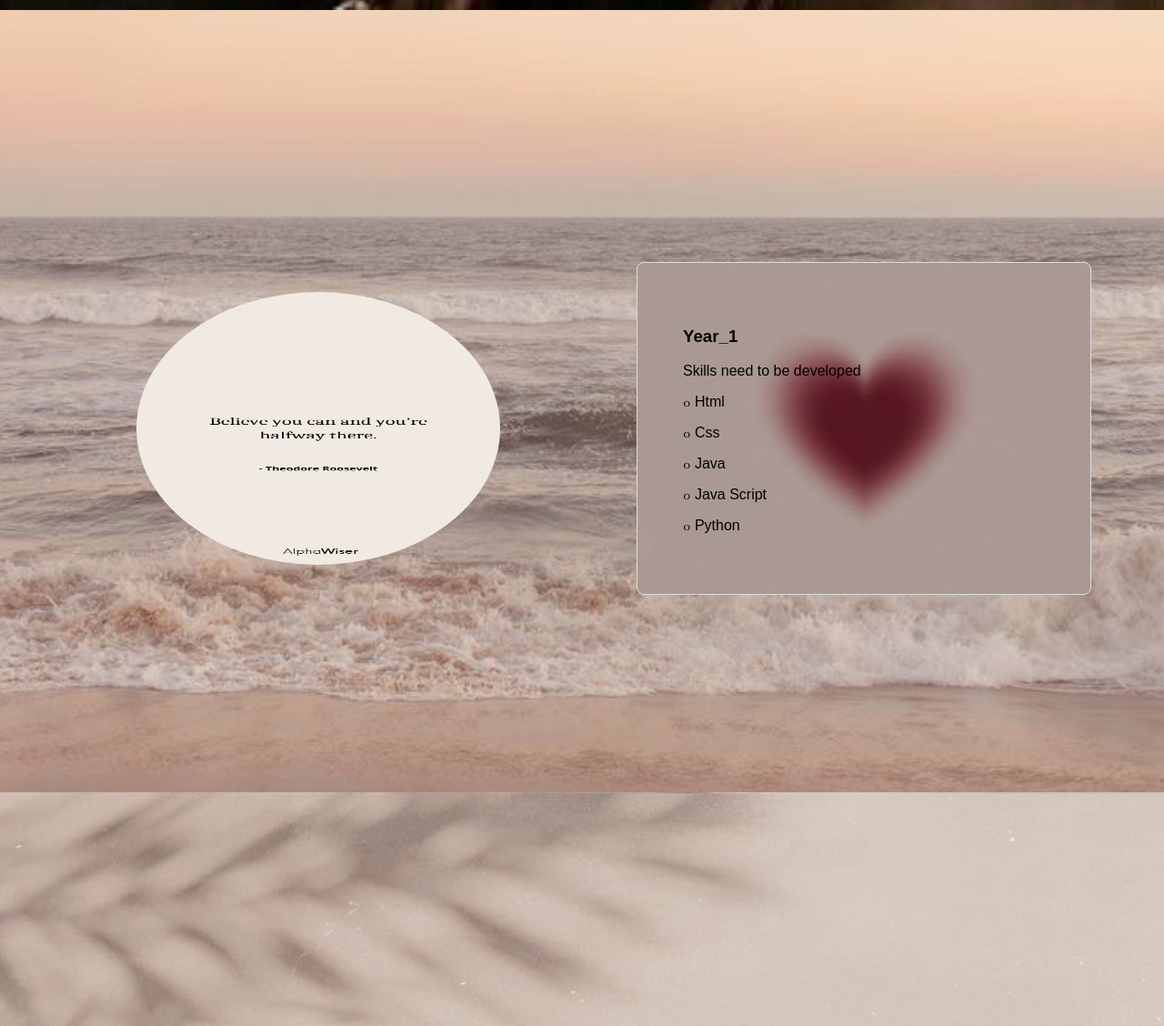
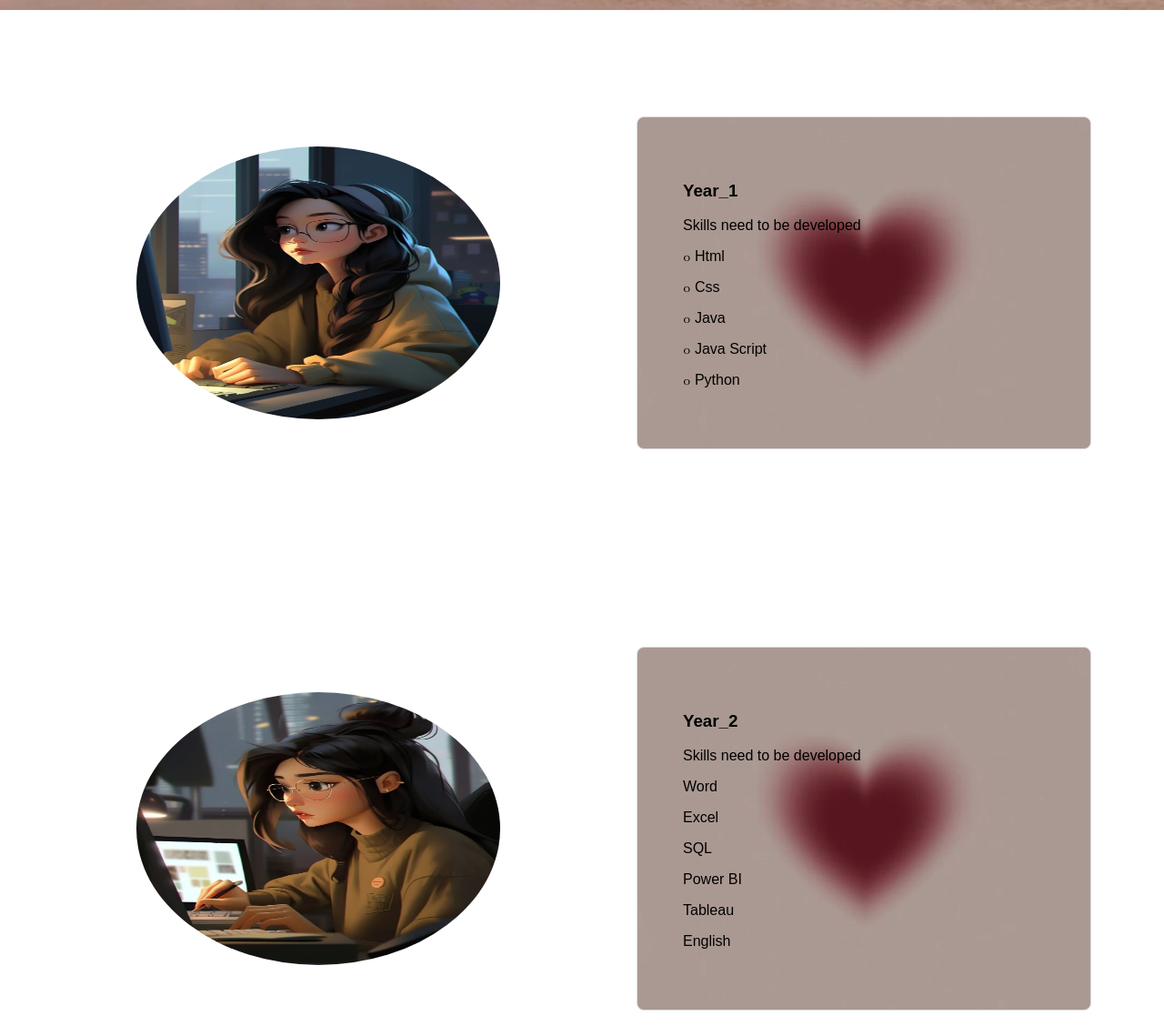
Before and after one commit to Charatrawi-Wasintharakorn/6709650193_MyCSTUStory, a plain HTML site: page myjourney.html in a window 1280 px wide. Shown: the part 849-1977 px from the top of the page at 91% size. Drawn offline with Linux system fonts and the light colour scheme.

Commit message:
myjourney/Modify the images in banners and slides

```diff
--- a/myjourney.html
+++ b/myjourney.html
@@ -23,14 +23,14 @@
         </nav>
     </header>
 
-    <section class="banner">
+    <section class="banner4">
         <div class="banner-content">
             <h1>Welcome to my journey</h1>
             <p>CHARATRAWI WASINTHARAKORN</p>
         </div>
     </section>
 
-    <section class="banner1">
+    <section class="banner5">
     <div class="container">
         <div class="slider1">
 
@@ -43,7 +43,7 @@
 
                 <!--slide img start-->
                 <div class="slide1 first">
-                    <img src="resources/rm.jpg" alt="LALISA">
+                    <img src="resources/year1.jpg" alt="LALISA">
                 </div>
 
 
@@ -78,7 +78,7 @@
     </div>
     </section>
 
-    <section class="banner2">
+    <section class="banner6">
     <div class="container1">
         <div class="slider1">
 
@@ -91,7 +91,7 @@
 
                 <!--slide img start-->
                 <div class="slide1 first">
-                    <img src="resources/rm.jpg" alt="LALISA">
+                    <img src="resources/year2.jpg" alt="LALISA">
                 </div>
 
 
@@ -125,7 +125,7 @@
     </div>
     </section>
 
-    <section class="banner3">
+    <section class="banner7">
         <div class="container1">
             <div class="slider1">
 
@@ -138,7 +138,7 @@
 
                    <!--slide img start-->
                    <div class="slide1 first">
-                       <img src="resources/rm.jpg" alt="LALISA">
+                       <img src="resources/year3.jpg" alt="LALISA">
                    </div>
 
 
@@ -173,7 +173,7 @@
         </div>
         </section>
 
-        <section class="banner4">
+        <section class="banner8">
             <div class="container1">
                 <div class="slider1">
 
@@ -186,7 +186,7 @@
 
                        <!--slide img start-->
                        <div class="slide1 first">
-                           <img src="resources/rm.jpg" alt="LALISA">
+                           <img src="resources/year4.jpg" alt="LALISA">
                        </div>
 
 
```
